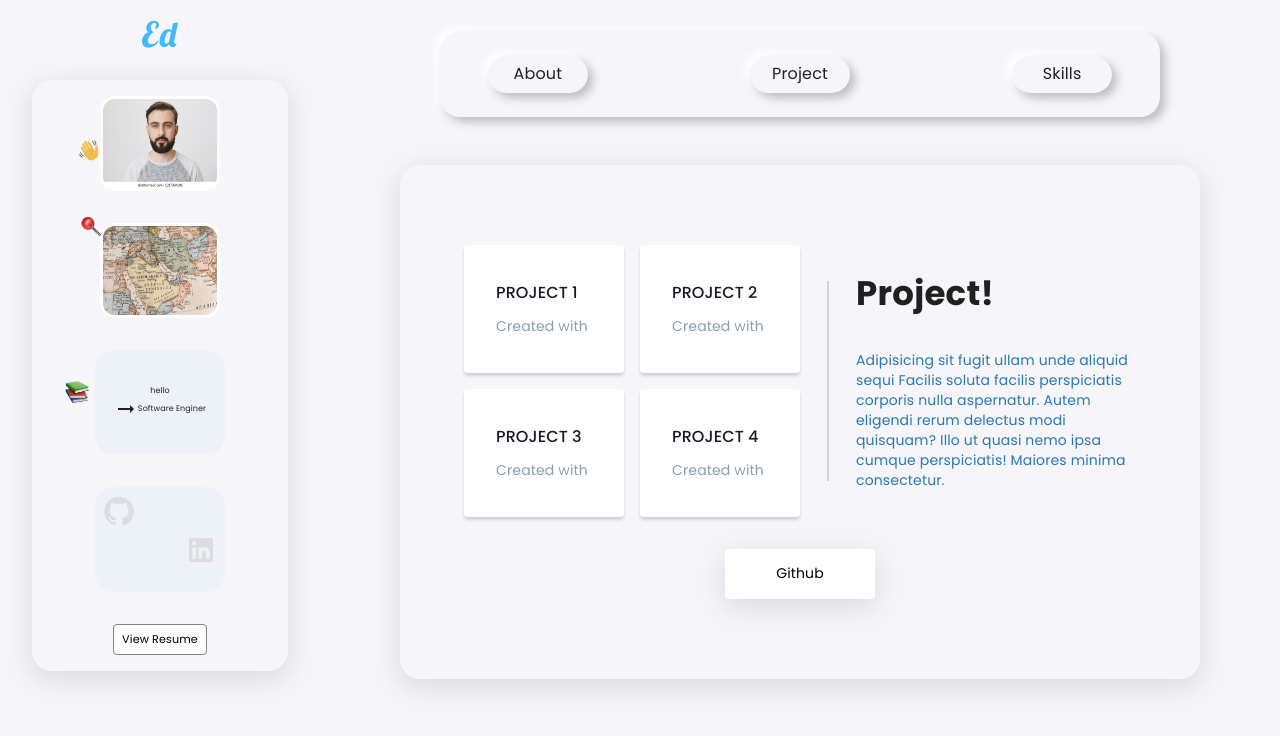
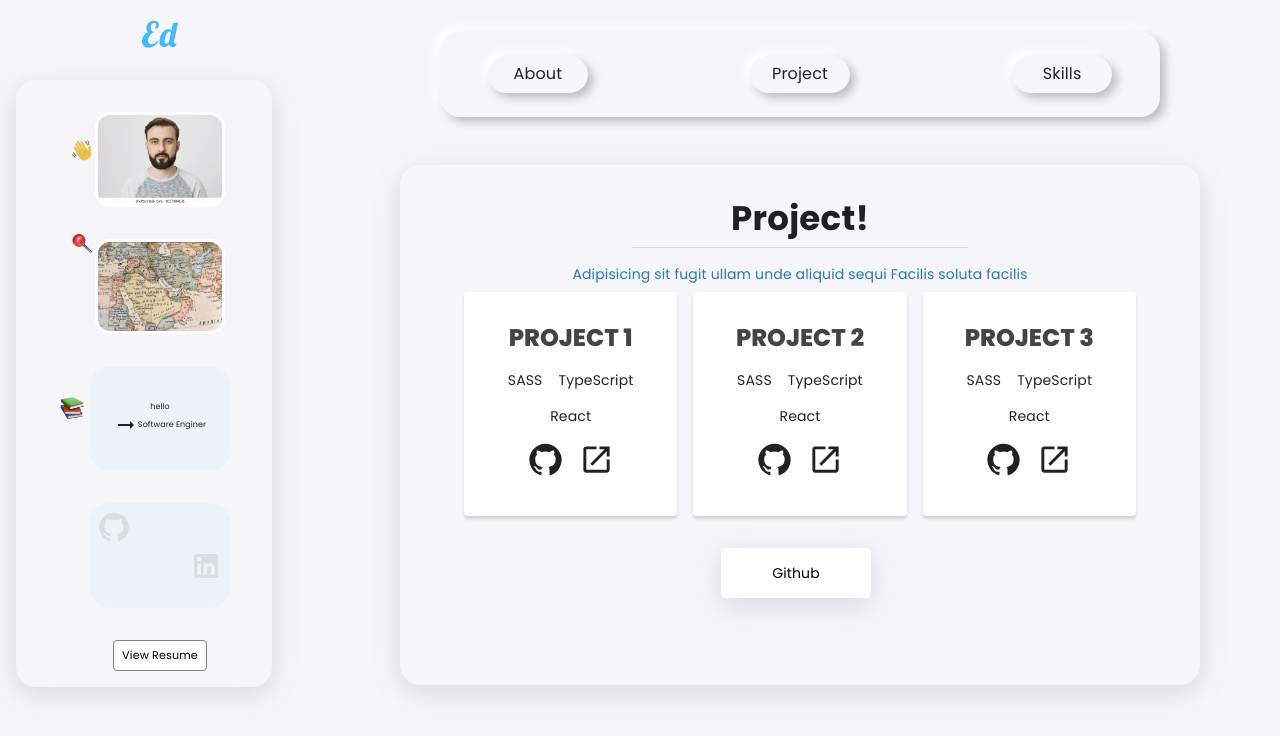
Before and after one commit to sami-lab/Portfolio-template, a React (Create React App) app: page /project in a window 1280 px wide. Shown: the top 736 px of the page. Built offline with nearby package versions, Linux system fonts and the light colour scheme; a web font is replaced by a local one.

Commit message:
projects

```diff
--- a/src/App.js
+++ b/src/App.js
@@ -77,7 +77,10 @@ export default function App() {
           >
             <Grid
               container
-              direction={matchesSM ? 'row' : 'column'}
+              direction={'column'}
+              justifyContent="center"
+              alignItems="center"
+              spacing={4}
               elevation={0}
               style={{
                 borderRadius: 20,
@@ -87,10 +90,6 @@ export default function App() {
                 width: matchesSM ? '90%' : '80%',
                 marginTop: '2em',
                 backgroundColor: '#F6F5FA',
-                display: 'flex',
-                justifyContent: 'center',
-                alignItems: 'center',
-                flexDirection: 'column',
               }}
             >
               <Grid
@@ -111,7 +110,6 @@ export default function App() {
                     display: 'flex',
                     justifyContent: 'center',
                     alignItems: 'center',
-                    margin: '1em 0px',
                     overflow: 'hidden',
                     // position: "relative"
                   }}
@@ -121,7 +119,7 @@ export default function App() {
                       src={hi}
                       style={{
                         position: 'absolute',
-                        left: '-40px',
+                        left: '-10px',
                         top: '40px',
                         color: 'red',
                         zIndex: 9999,
@@ -137,7 +135,7 @@ export default function App() {
                     style={{
                       border: '3px solid white',
                       borderRadius: 15,
-                      width: '120px',
+                      width: '130px',
                       height: '95px',
                     }}
                   />
@@ -161,7 +159,6 @@ export default function App() {
                     display: 'flex',
                     justifyContent: 'center',
                     alignItems: 'center',
-                    margin: '1em 0px',
                     overflow: 'hidden',
                     // position: "relative"
                   }}
@@ -171,8 +168,8 @@ export default function App() {
                       src={location}
                       style={{
                         position: 'absolute',
-                        left: '-25px',
-                        top: '3px',
+                        left: '3px',
+                        top: '20px',
                         color: 'red',
                         zIndex: 9999,
 
@@ -190,7 +187,7 @@ export default function App() {
                     style={{
                       border: '3px solid white',
                       borderRadius: 15,
-                      width: '120px',
+                      width: '130px',
                       height: '95px',
                     }}
                   />
@@ -204,7 +201,6 @@ export default function App() {
                     display: 'flex',
                     justifyContent: 'center',
                     alignItems: 'start',
-                    margin: '1em 0px',
                     position: 'relative',
                   }}
                 >
@@ -237,7 +233,7 @@ export default function App() {
                       alignItems: 'center',
                       borderRadius: 20,
                       flexDirection: 'column',
-                      width: '130px',
+                      width: '140px',
                       height: '105px',
                     }}
                   >
@@ -264,12 +260,11 @@ export default function App() {
                 {/* fourth image div */}
                 <div
                   style={{
-                    margin: '1em 0px',
                     borderRadius: 20,
                     overflow: 'hidden',
                     // border: "3px solid white",
                     backgroundColor: '#EDF2F8',
-                    width: '130px',
+                    width: '140px',
                     height: '105px',
                     display: 'flex',
                     flexDirection: 'column',
@@ -310,12 +305,13 @@ export default function App() {
                 {' '}
                 {/* bottom button */}
                 <div
-                  style={{
-                    marginTop: '1em',
-                    // borderRadius: 20,
-                    // overflow: "hidden",
-                    // border: "3px solid white"
-                  }}
+                  style={
+                    {
+                      // borderRadius: 20,
+                      // overflow: "hidden",
+                      // border: "3px solid white"
+                    }
+                  }
                 >
                   <Button
                     style={{
--- a/src/component/card.js
+++ b/src/component/card.js
@@ -13,6 +13,9 @@ export default function CustomCard(props) {
         padding: matchesSM ? '3em 1em' : '5em 4em',
         backgroundColor: '#F6F5FA',
         borderRadius: 20,
+        minHeight: '520px',
+        height: '520px',
+        ...props.style,
       }}
     >
       {props.children}
--- a/src/component/project.js
+++ b/src/component/project.js
@@ -6,6 +6,7 @@ import {
   useTheme,
   Card,
   Button,
+  Divider,
 } from '@mui/material';
 import CustomCard from './card';
 import GitHubIcon from '@mui/icons-material/GitHub';
@@ -31,11 +32,6 @@ export default function Project() {
       tech: ['SASS', 'TypeScript', 'React'],
       gitUrl: 'https://github.com',
     },
-    {
-      name: 'Project 4',
-      tech: ['SASS', 'TypeScript', 'React'],
-      gitUrl: 'https://github.com',
-    },
   ];
   return (
     <Grid container direction="column">
@@ -47,12 +43,35 @@ export default function Project() {
         style={{ paddingTop: matchesSM ? '2em' : '3em' }}
       >
         <Grid item xs={10}>
-          <CustomCard>
-            <Grid container justifyContent="space-between" alignItems="center">
+          <CustomCard style={{ padding: matchesSM ? '1em' : '2em 4em' }}>
+            <Grid container direction="column" spacing={1} alignItems="center">
+              <Grid item>
+                <Typography variant="h4">Project!</Typography>
+              </Grid>
+              <Grid item container justifyContent="center">
                 <Grid item xs={6}>
-                <Grid container spacing={2}>
+                  <Divider />
+                </Grid>
+              </Grid>
+              <Grid item container justifyContent="center">
+                <Grid item xs={10}>
+                  <Typography
+                    variant="body2"
+                    color="#2978B5"
+                    style={{
+                      marginTop: '0.6em',
+                    }}
+                    align="center"
+                  >
+                    Adipisicing sit fugit ullam unde aliquid sequi Facilis
+                    soluta facilis
+                  </Typography>
+                </Grid>
+              </Grid>
+
+              <Grid item container spacing={2}>
                 {projectsArr.map((pro) => (
-                    <Grid item md={6} sm={6} xs={12} key={pro.name}>
+                  <Grid item md={4} sm={6} xs={12} key={pro.name}>
                     <Card
                       elevation={0}
                       style={{
@@ -65,16 +84,16 @@ export default function Project() {
                       <Grid
                         container
                         direction="column"
-                          justifyContent="center"
-                          style={{ height: '5em' }}
-                          spacing={2}
+                        alignItems="center"
+                        justifyContent="space-between"
+                        style={{ height: '10em' }}
                       >
                         <Grid item>
                           <Typography
-                              variant="h6"
+                            variant="h5"
                             style={{
                               textTransform: 'uppercase',
-                                color: '#19192E',
+                              color: '#444444',
                               lineHeight: 1.2,
                             }}
                           >
@@ -82,54 +101,84 @@ export default function Project() {
                           </Typography>
                         </Grid>
                         <Grid item>
+                          <Grid container direction="column" spacing={2}>
+                            <Grid item>
+                              <Grid
+                                container
+                                spacing={2}
+                                justifyContent="center"
+                              >
+                                {pro.tech.map((t) => (
+                                  <Grid item key={t}>
                                     <Typography
                                       variant="body2"
+                                      style={{ cursor: 'pointer' }}
+                                    >
+                                      {' '}
+                                      {t}
+                                    </Typography>
+                                  </Grid>
+                                ))}
+                              </Grid>
+                            </Grid>
+                            <Grid item>
+                              <Grid
+                                container
+                                justifyContent="center"
+                                spacing={2}
+                              >
+                                <Grid item>
+                                  <a
+                                    href="http://github.com"
                                     style={{
-                                color: '#859FB4',
-                                lineHeight: 1.2,
+                                      textDecoration: 'none',
+                                      color: 'inherit',
                                     }}
                                   >
-                              Created with
-                            </Typography>
+                                    <GitHubIcon
+                                      fontSize="large"
+                                      sx={{
+                                        transition:
+                                          'fill 200ms cubic-bezier(0.4, 0, 0.2, 1) 0ms',
+                                        '&:hover': {
+                                          color: '#42B9FC',
+                                          borderBottom: '3px solid #42B9FC',
+                                        },
+                                      }}
+                                    />
+                                  </a>
+                                </Grid>
+                                <Grid item>
+                                  <a
+                                    href="http://github.com"
+                                    style={{
+                                      textDecoration: 'none',
+                                      color: 'inherit',
+                                    }}
+                                  >
+                                    <LaunchIcon
+                                      fontSize="large"
+                                      sx={{
+                                        transition:
+                                          'fill 200ms cubic-bezier(0.4, 0, 0.2, 1) 0ms',
+                                        '&:hover': {
+                                          color: '#42B9FC',
+                                          borderBottom: '3px solid #42B9FC',
+                                        },
+                                      }}
+                                    />
+                                  </a>
+                                </Grid>
+                              </Grid>
+                            </Grid>
+                          </Grid>
                         </Grid>
                       </Grid>
                     </Card>
                   </Grid>
                 ))}
               </Grid>
-              </Grid>
-              <Grid item>
-                <div
-                  style={{
-                    height: '200px',
-                    border: '1px solid gray',
-                    opacity: 0.3,
-                  }}
-                />
-              </Grid>
-              <Grid item xs={5}>
-                <Grid container direction="column" spacing={1}>
-                  <Grid item>
-                    <Typography variant="h4">Project!</Typography>
-                  </Grid>
-                  <Grid item container>
-                    <Typography
-                      variant="body2"
-                      color="#2978B5"
-                      style={{
-                        marginTop: '2em',
-                        width: '950%',
-                      }}
-                    >
-                      Adipisicing sit fugit ullam unde aliquid sequi Facilis
-                      soluta facilis perspiciatis corporis nulla aspernatur.
-                      Autem eligendi rerum delectus modi quisquam? Illo ut quasi
-                      nemo ipsa cumque perspiciatis! Maiores minima consectetur.
-                    </Typography>
-                  </Grid>
-                </Grid>
-              </Grid>
-            </Grid>
+
               <Grid
                 container
                 justifyContent="center"
@@ -158,6 +207,7 @@ export default function Project() {
                   </a>
                 </Button>
               </Grid>
+            </Grid>
           </CustomCard>
         </Grid>
       </Grid>
--- a/src/component/skills.js
+++ b/src/component/skills.js
@@ -36,7 +36,7 @@ export default function Skills() {
               direction="column"
               alignItems="center"
               justifyContent="center"
-              spacing={3}
+              spacing={2}
             >
               <Grid item>
                 <Typography
@@ -51,7 +51,7 @@ export default function Skills() {
                 </Typography>
               </Grid>
               <Grid item container justifyContent="center">
-                <Grid item xs={8}>
+                <Grid item xs={7}>
                   <ul
                     className="skills__list"
                     style={{ padding: matchesSM ? 0 : '0.4em 1.4em' }}
```
Lines whose indentation alone changed are shown as unchanged.
